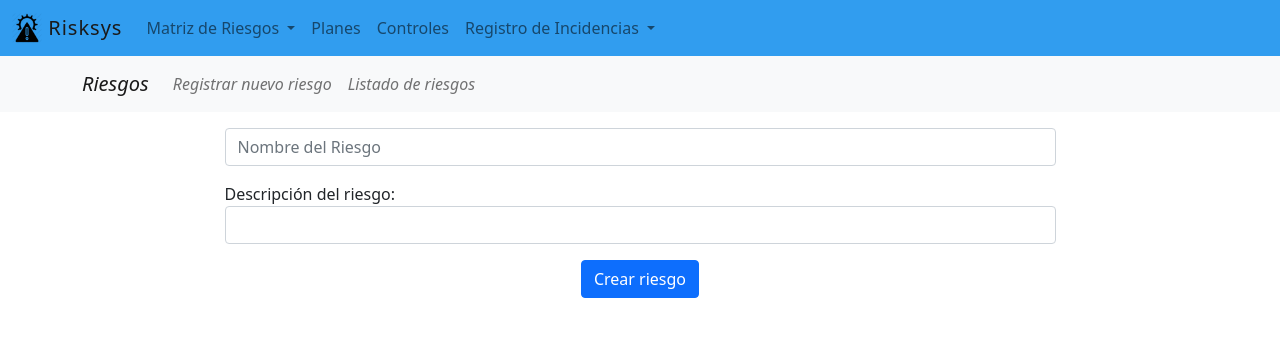
After one commit to atlasfoo/risk_audit_websys, a Django app: page /risks/create/ in a window 1280 px wide. The commit adds this page. Shown: the top 337 px of the page. Run offline with Django 3.2, Linux system fonts and the light colour scheme; parts of the project's set-up code (start-up, migrations or seed data) failed here and were passed over; some libraries are stand-ins or nearby versions.

Commit message:
:construction: - finished risk model create view

```diff
--- /dev/null
+++ b/risk/forms.py
@@ -0,0 +1,20 @@
+from django import forms
+
+from risk.models import Risk
+
+
+class RiskForm(forms.ModelForm):
+    class Meta:
+        model = Risk
+        fields = ['name', 'description']
+        widgets = {
+            'name': forms.TextInput(attrs={'class': 'form-control', 'placeholder': 'Nombre del Riesgo'}),
+            'description': forms.TextInput(attrs={'class': 'form-control'}),
+        }
+        labels = {
+            'name': '',
+            'description': 'Descripción del riesgo',
+        }
+
+# TODO: CauseForm
+# TODO: EffectForm
--- a/risk/urls.py
+++ b/risk/urls.py
@@ -1,8 +1,9 @@
 from django.urls import path
 
-from risk.views import RiskListView, RiskDetailView
+from risk.views import RiskListView, RiskDetailView, CreateRiskView
 
 risk_urls = ([
     path('', RiskListView.as_view(), name='list'),
     path('<int:pk>', RiskDetailView.as_view(), name='risk'),
+    path('create/', CreateRiskView.as_view(), name='create'),
 ], 'risks')
--- a/risk/views.py
+++ b/risk/views.py
@@ -1,11 +1,12 @@
 from django.shortcuts import render
-from django.views.generic import ListView, DetailView
+from django.urls import reverse_lazy
+from django.views.generic import ListView, DetailView, CreateView
 
+from risk.forms import RiskForm
 from risk.models import Risk
 
+
 # RISK VIEWS
-
-
 class RiskListView(ListView):
     model = Risk
 
@@ -14,6 +15,11 @@ class RiskDetailView(DetailView):
     model = Risk
 
 
+class CreateRiskView(CreateView):
+    model = Risk
+    success_url = reverse_lazy('risks:list')
+    form_class = RiskForm
+
 # TODO: CAUSE VIEWS
 
 # TODO: EFFECT VIEWS
--- a/templates/risk/includes/risks_menu.html
+++ b/templates/risk/includes/risks_menu.html
@@ -13,8 +13,7 @@
             <div class="collapse navbar-collapse" id="nep">
                 <ul class="navbar-nav mr-auto">
                     <li class="nav-item">
-{#                        <a class="nav-link" href="{% url 'risks:create' %}"><i>Crear página</i></a>#}
-                        <a class="nav-link" href="#"><i>Registrar nuevo riesgo</i></a>
+                        <a class="nav-link" href="{% url 'risks:create' %}"><i>Registrar nuevo riesgo</i></a>
                     </li>
                     <li class="nav-item">
 {#                        <a class="nav-link" href="{% url 'risks:list' %}"><i>Listado de riesgos</i></a>#}
--- /dev/null
+++ b/templates/risk/risk_form.html
@@ -0,0 +1,18 @@
+{% extends 'layout.html' %}
+{% load static %}
+{% block title %}Crear riesgo{% endblock %}
+{% block body %}
+    {% include 'risk/includes/risks_menu.html' %}
+    <section class="container">
+        <div class="row mt-3 mb-5">
+            <div class="col-md-9 mx-auto">
+                <form action="" method="post">{% csrf_token %}
+                    {{ form.as_p }}
+                    <div class="w-100 text-center">
+                        <input type="submit" value="Crear riesgo" class="btn btn-primary"/>
+                    </div>
+                </form>
+            </div>
+        </div>
+    </section>
+{% endblock %}
```
